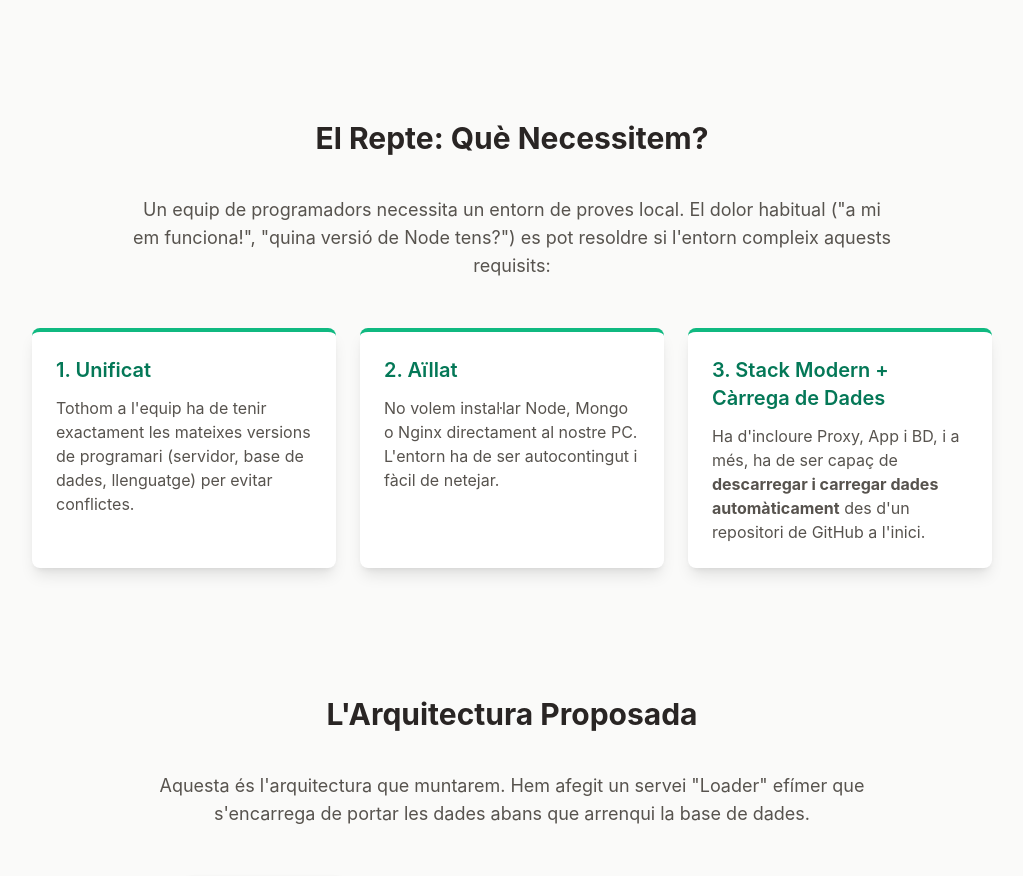
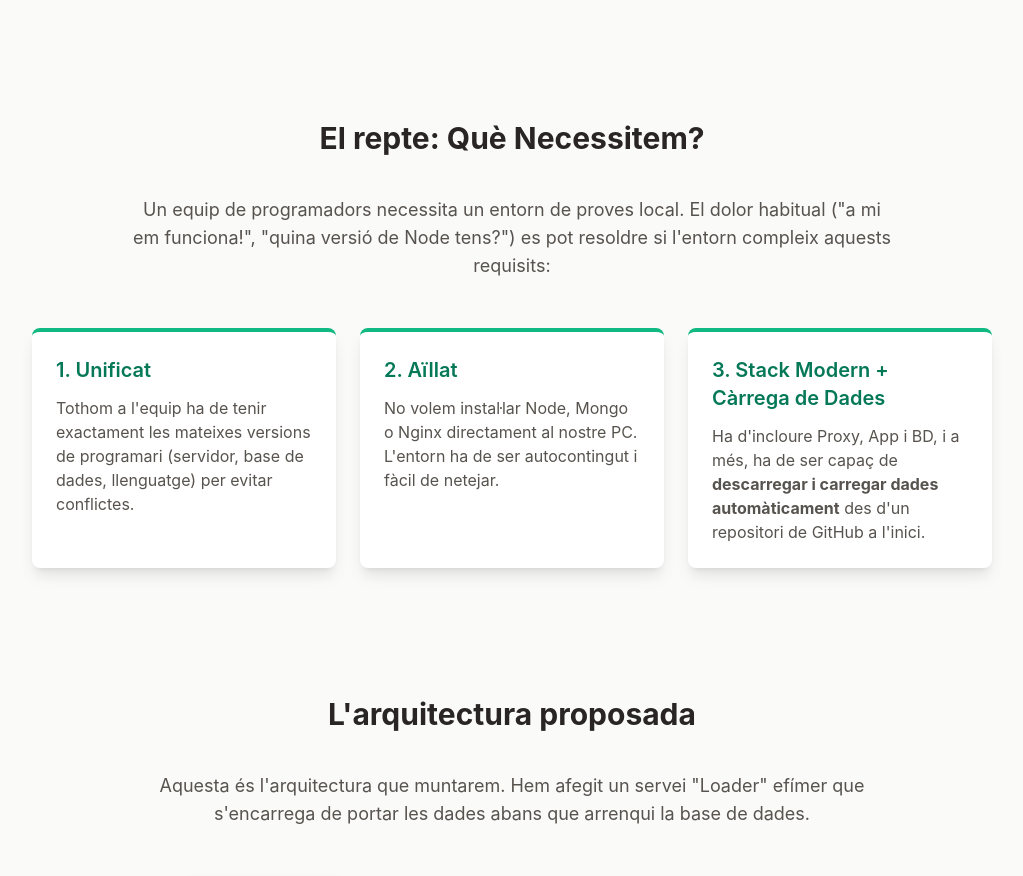
Before and after one commit to 0xRh4ps00dy/node-mongo-stack, a plain HTML site: page index.html in a window 1280 px wide. Shown: the part 360-1236 px from the top of the page, without its empty margins (128-1151 px from the left). Drawn offline with nearby package versions, Linux system fonts and the light colour scheme.

Commit message:
Refactor docker-compose.yml and index.html for clarity and consistency; update comments and section headings.

```diff
--- a/docker-compose.yml
+++ b/docker-compose.yml
@@ -5,10 +5,9 @@ services:
   git_loader:
     image: alpine/git
     container_name: db_seeder
-    # Clona el repo i copia els scripts .js a la carpeta compartida
     command: sh -c "git clone https://github.com/0xRh4ps00dy/scripts-db /temp && cp /temp/*.js /init-data/"
     volumes:
-      - db_init_files:/init-data  # Volum compartit
+      - db_init_files:/init-data
 
   # --- 2. BASE DE DADES (MongoDB) ---
   mongo_db:
@@ -20,12 +19,9 @@ services:
       MONGO_INITDB_ROOT_PASSWORD: password123
     volumes:
       - mongo_data:/data/db
-      # Muntem el volum on git_loader ha deixat els fitxers
-      # Mongo executarà automàticament qualsevol .js en aquesta carpeta
       - db_init_files:/docker-entrypoint-initdb.d
     depends_on:
       git_loader:
-        # MÀGIA: Esperem que el loader acabi amb èxit abans d'arrencar
         condition: service_completed_successfully
     networks:
       - app-network
--- a/index.html
+++ b/index.html
@@ -91,7 +91,7 @@
         </section>
 
         <section id="challenge" class="pt-16 -mt-16">
-            <h2 class="text-3xl font-bold text-center mb-10 text-stone-800">El Repte: Què Necessitem?</h2>
+            <h2 class="text-3xl font-bold text-center mb-10 text-stone-800">El repte: Què Necessitem?</h2>
             <p class="text-lg text-stone-600 max-w-3xl mx-auto text-center mb-12">
                 Un equip de programadors necessita un entorn de proves local. El dolor habitual ("a mi em funciona!", "quina versió de Node tens?") es pot resoldre si l'entorn compleix aquests requisits:
             </p>
@@ -112,7 +112,7 @@
         </section>
 
         <section id="architecture" class="pt-16 -mt-16">
-            <h2 class="text-3xl font-bold text-center mb-10 text-stone-800">L'Arquitectura Proposada</h2>
+            <h2 class="text-3xl font-bold text-center mb-10 text-stone-800">L'arquitectura proposada</h2>
             <p class="text-lg text-stone-600 max-w-3xl mx-auto text-center mb-12">
                 Aquesta és l'arquitectura que muntarem. Hem afegit un servei "Loader" efímer que s'encarrega de portar les dades abans que arrenqui la base de dades.
             </p>
```
